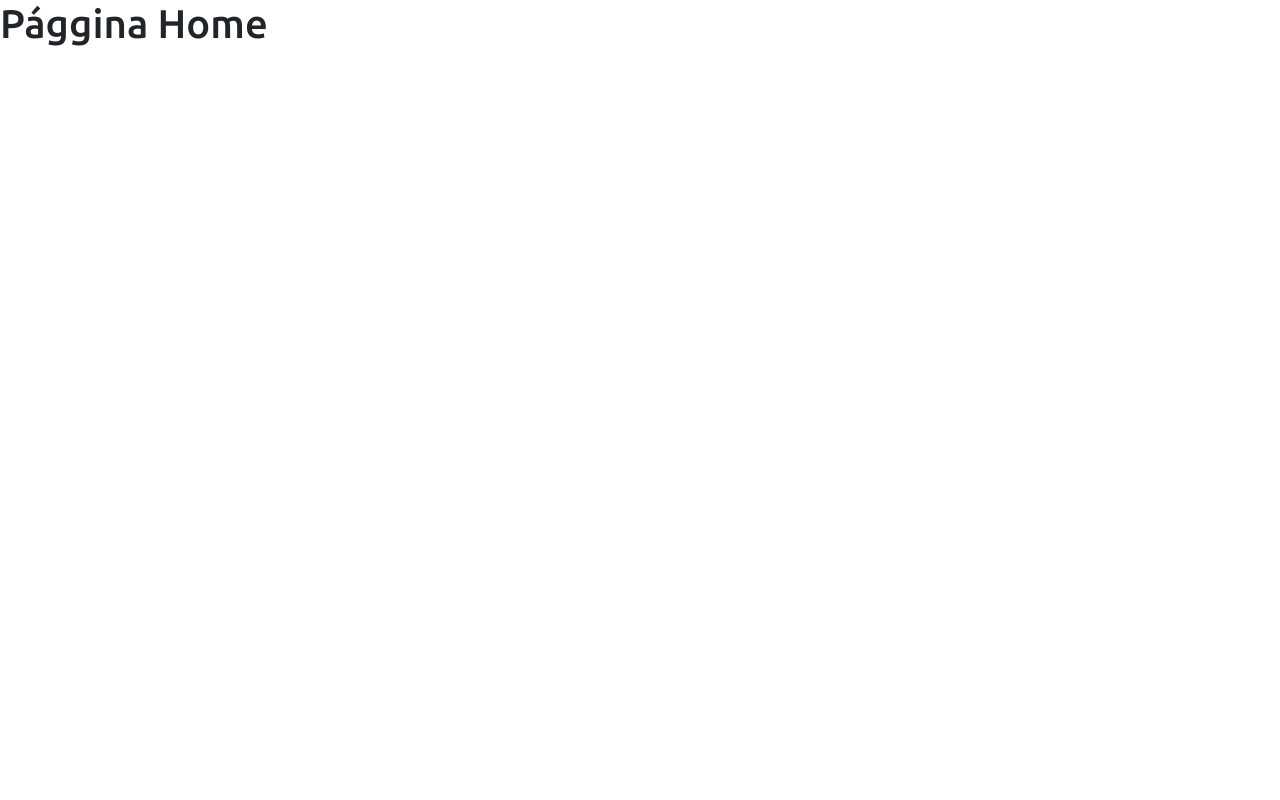
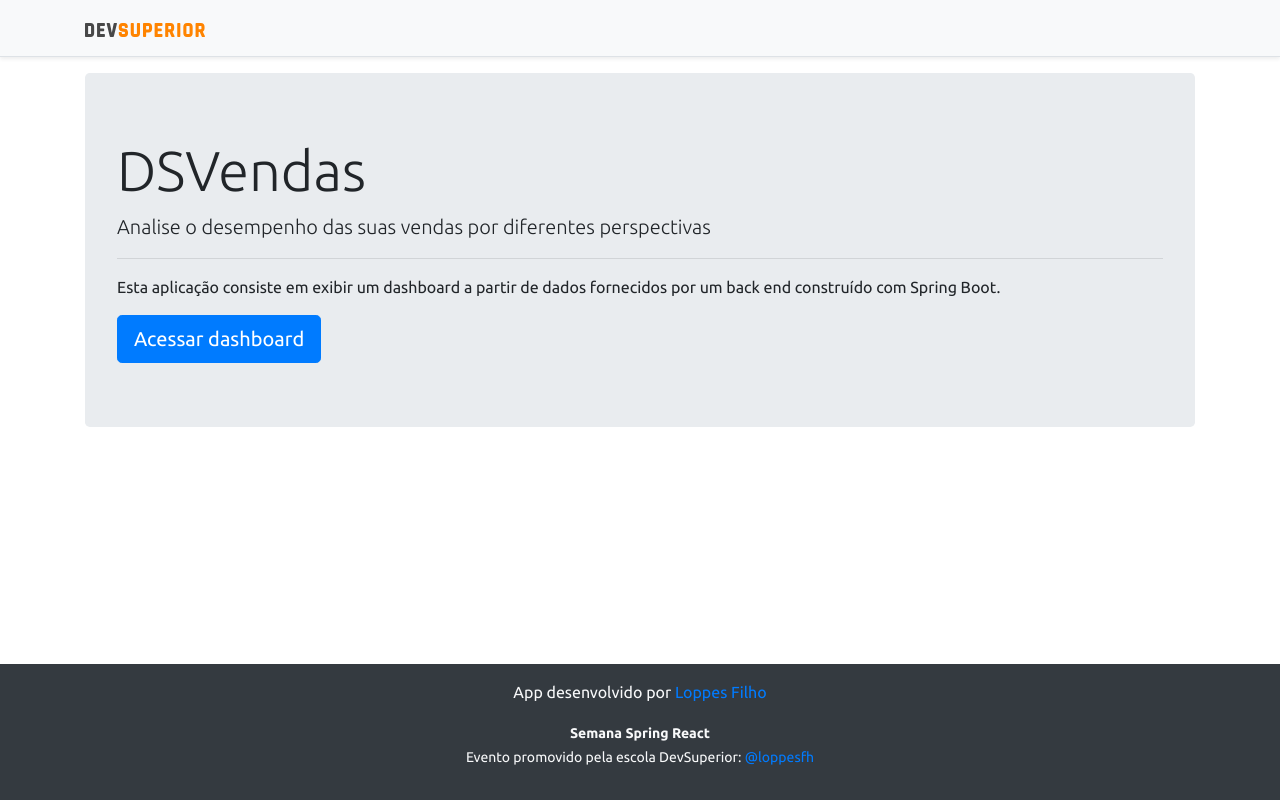
Before and after one commit to loppesfh/projeto-sds3, a React (Create React App) app in the folder frontend/: page / in a window 1280 px wide. Built offline with nearby package versions, Linux system fonts and the light colour scheme.

Commit message:
Home, navigation and refactor folders

```diff
--- a/frontend/src/components/NavBar/index.tsx
+++ b/frontend/src/components/NavBar/index.tsx
@@ -1,11 +1,14 @@
 import ImgDsDark from 'assets/img/ds_dark.svg';
+import { Link } from 'react-router-dom';
 
 function NavBar() {
     return (
         <div className="d-flex flex-column flex-md-row align-items-center p-3 px-md-4 mb-3 bg-light border-bottom shadow-sm">
             <div className="container">
                 <nav className="my-2 my-md-0 mr-md-3">
-                    <img src={ImgDsDark} alt="DevSuperior" width="120" />
+                    <Link to="/">
+                        <img src={ImgDsDark} alt="DevSuperior" width="120" />
+                    </Link>
                 </nav>
             </div>
         </div>
--- a/frontend/src/pages/Home/index.tsx
+++ b/frontend/src/pages/Home/index.tsx
@@ -1,8 +1,25 @@
+import NavBar from "components/NavBar";
+import Footer from "components/Footer"
+import { Link } from "react-router-dom";
+
 const Home = () => {
     return (
-        <div>
-            <h1>Pággina Home</h1>
+        <>
+        <NavBar />
+
+        <div className="container">
+            <div className="jumbotron">
+                <h1 className="display-4">DSVendas</h1>
+                <p className="lead">Analise o desempenho das suas vendas por diferentes perspectivas</p>
+                <hr />
+                <p>Esta aplicação consiste em exibir um dashboard a partir de dados fornecidos por um back end construído com Spring Boot.</p>
+                <Link className="btn btn-primary btn-lg" to="/dashboard">
+                    Acessar dashboard
+                </Link>
+            </div>
         </div>
+        <Footer />
+        </>
     );
 }
 
```
Also changed, not shown: frontend/src/pages/Dashboard/index.tsx (+4 -4 lines), frontend/src/components/BarChats/index.tsx (renamed from frontend/src/components/NavBar/BarChats/index.tsx), frontend/src/components/DataTable/index.tsx (renamed from frontend/src/components/NavBar/DataTable/index.tsx), frontend/src/components/DonutChart/index.tsx (renamed from frontend/src/components/NavBar/DonutChart/index.tsx), frontend/src/components/Footer/index.tsx (renamed from frontend/src/components/NavBar/Footer/index.tsx).
